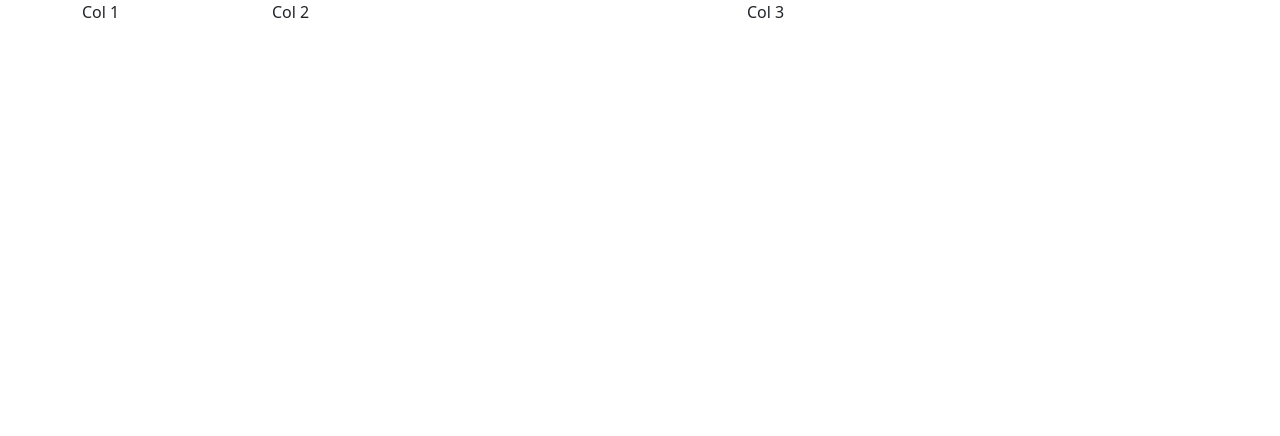
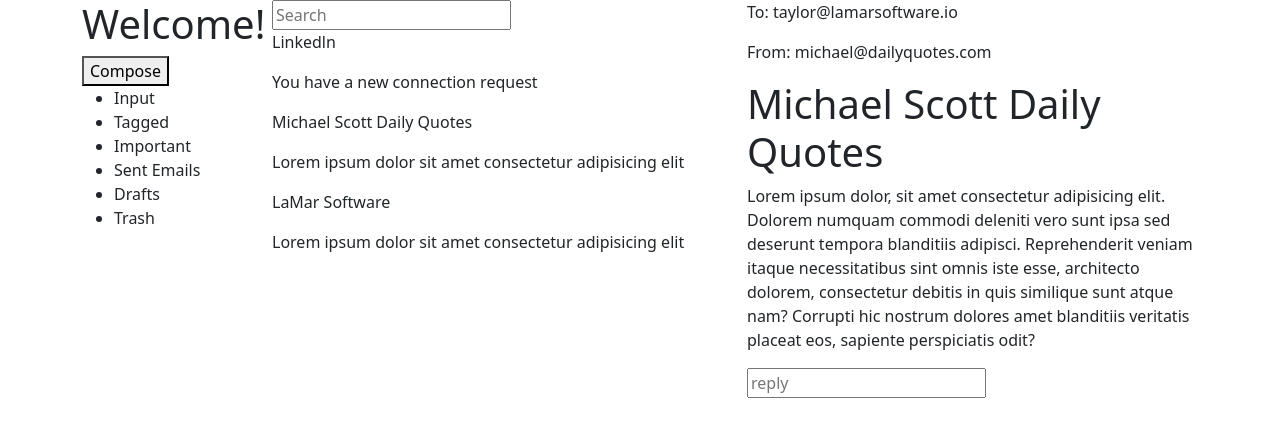
Before and after one commit to thanhyto/bootstrap-email-template, a plain HTML site: page index.html in a window 1280 px wide. Drawn offline with nearby package versions, Linux system fonts and the light colour scheme.

Commit message:
added contents for all columns

```diff
--- a/index.html
+++ b/index.html
@@ -12,10 +12,54 @@
     <div class="container">
         <!-- Page container -->
         <div class="row">
-            <!-- Divide up column -->
-            <div class="col-sm col-md-6 col-lg-2">Col 1</div>
-            <div class="col-sm col-md-6 col-lg-5">Col 2</div>
-            <div class="col-md-12 col-lg-5">Col 3</div>
+            <!-- Divide up columns -->
+            <div class="col-sm col-md-6 col-lg-2">
+                <h1>Welcome!</h1>
+                <button>Compose</button>
+                <!-- Function lists -->
+                <ul>
+                    <li>Input</li>
+                    <li>Tagged</li>
+                    <li>Important</li>
+                    <li>Sent Emails</li>
+                    <li>Drafts</li>
+                    <li>Trash</li>
+                </ul>
+            </div>
+            <div class="col-sm col-md-6 col-lg-5">
+                <!-- Search bar -->
+                <input type="text" placeholder="Search">
+                <!-- List of email in inbox -->
+                <div class="email">
+                    <p class="sender">Linkedln</p>
+                    <p>You have a new connection request</p>
+                </div>
+                <div class="email">
+                    <p class="sender">Michael Scott Daily Quotes</p>
+                    <p>Lorem ipsum dolor sit amet consectetur adipisicing elit</p>
+                </div>
+                <div class="email">
+                    <p class="sender">LaMar Software</p>
+                    <p>Lorem ipsum dolor sit amet consectetur adipisicing elit</p>
+                </div>
+            </div>
+            <div class="col-md-12 col-lg-5">
+                <!-- 3 section of the third column -->
+                <!-- Top = email info -->
+                <!-- Middle = email content -->
+                <!-- Bottom = reply box -->
+                <div class="email-info">
+                    <p>To: taylor@lamarsoftware.io</p>
+                    <p>From: michael@dailyquotes.com</p>
+                </div>
+                <div class="email-content">
+                    <h1>Michael Scott Daily Quotes</h1>
+                    <p>Lorem ipsum dolor, sit amet consectetur adipisicing elit. Dolorem numquam commodi deleniti vero sunt ipsa sed deserunt tempora blanditiis adipisci. Reprehenderit veniam itaque necessitatibus sint omnis iste esse, architecto dolorem, consectetur debitis in quis similique sunt atque nam? Corrupti hic nostrum dolores amet blanditiis veritatis placeat eos, sapiente perspiciatis odit?</p>
+                </div>
+                <div class="reply">
+                    <input id="reply-box" type="text" placeholder="reply">
+                </div>
+            </div>
 
         </div>
     </div>
--- a/styles.css
+++ b/styles.css
@@ -0,0 +1,4 @@
+.container{
+    width: 100vw;
+    height: 100vh;
+}
```
